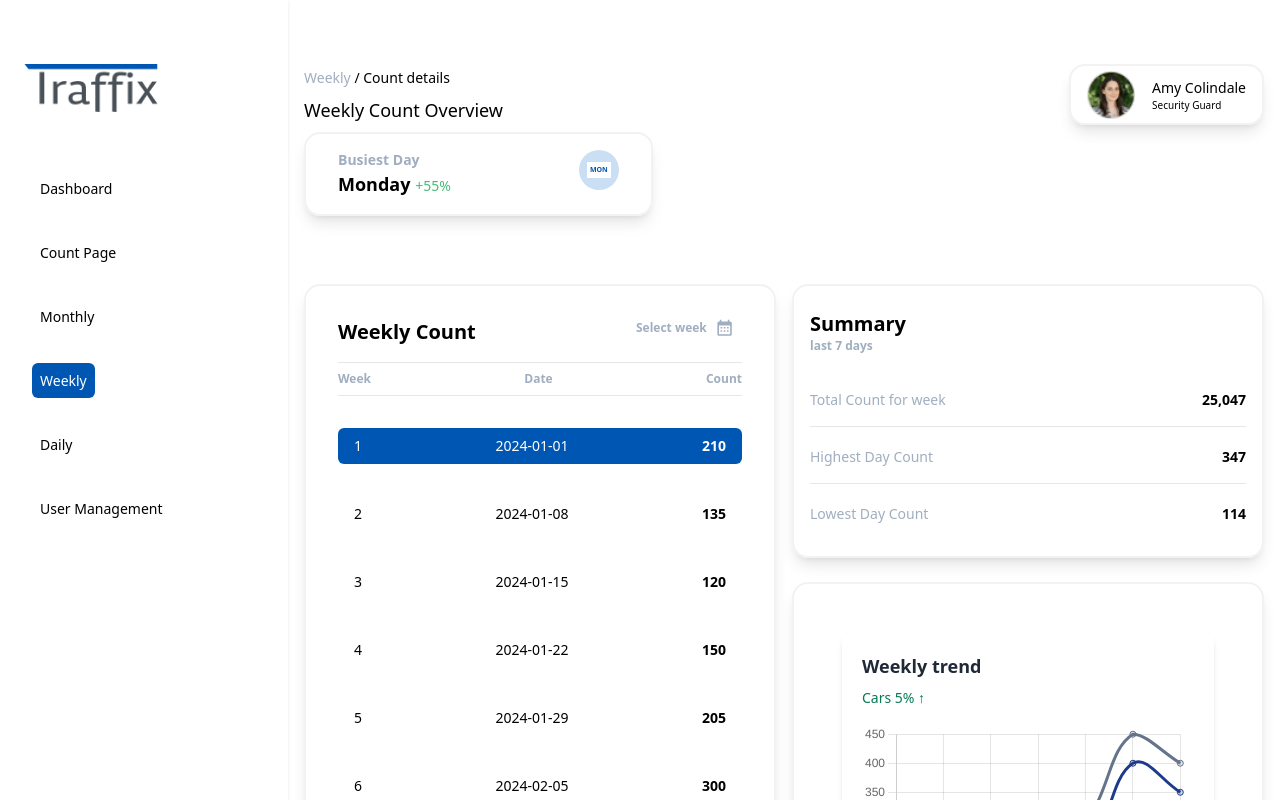
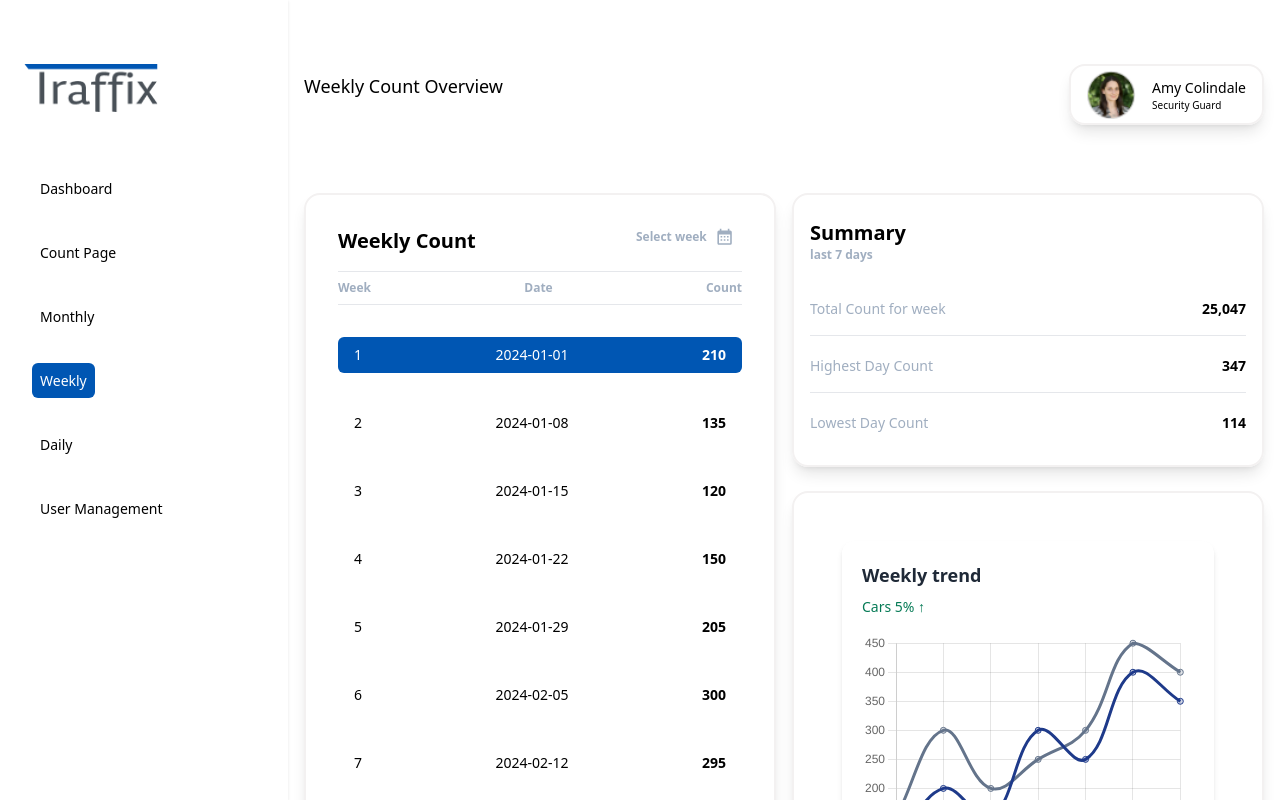
Before and after one commit to Marshall-D/traffix, a Next.js app: page /admin/weekly in a window 1280 px wide. Shown: the top 800 px of the page. Built offline with nearby package versions, Linux system fonts and the light colour scheme.

Commit message:
chore: make busiestday  show only when showdaily +

```diff
--- a/pages/admin/weekly/index.tsx
+++ b/pages/admin/weekly/index.tsx
@@ -10,20 +10,27 @@ import WeeklyCountCard from "@/src/components/weeklyCountCard";
 import DailySectionWeeklyCountCard from "@/src/components/dailySectionWeeklyCountCard";
 import WeeklyTrendChart from "@/src/components/chart";
 import SummaryWeekly from "@/src/components/summaryWeekly";
-import { WeeklyData, weeklySummary, monthySummary } from "@/src/utils/data";
+import { WeeklyData, weeklySummary } from "@/src/utils/data";
 
 const Weekly = () => {
-  const [showHourlySection, setShowHourlySection] = useState(false);
+  const [showDailySection, setShowDailySection] = useState(false);
+  const [selectedWeek, setSelectedWeek] = useState<number | null>(null);
   const [selectedDate, setSelectedDate] = useState<string | null>(null); // State to store the selected date
 
   const handleTableItemClick = (date: string) => {
+    const week = WeeklyData.find((item) => item.date === date)?.week || null;
+
     setSelectedDate(date); // Update selected date
-    setShowHourlySection(!showHourlySection); // Toggle view
+    setSelectedWeek(week); // Update selected week
+    setShowDailySection(!showDailySection); // Toggle view
   };
 
-  const dailyData = {
-    data: [12, 19, 3, 5, 2, 3, 7],
-  };
+  const formattedTitle =
+    selectedWeek && selectedDate
+      ? `Week ${selectedWeek}, ${new Intl.DateTimeFormat("en-GB").format(
+          new Date(selectedDate)
+        )}`
+      : "Weekly Count Overview";
 
   return (
     <div className="lg:pl-72 flex">
@@ -31,32 +38,36 @@ const Weekly = () => {
       <div className="flex-1 flex flex-col">
         <div className="mb-36 lg:mb-0 block lg:hidden">
           {/* For mobile and tablet screens (default) */}
-          <DashboardHeader title={"Weekly Count"} />
+          <DashboardHeader
+            title={showDailySection ? formattedTitle : "Weekly Count Overview"}
+            showDailySection={showDailySection}
+            // selectedDate={selectedDate}
+            // busiestDay={busiestDay}
+          />
         </div>
 
         {/* For desktop screens */}
         <div className="mb-36 lg:mb-0 hidden lg:block">
           <DashboardHeader
-            title={
-              showHourlySection && selectedDate
-                ? formatDate(selectedDate)
-                : "Weekly Count Overview"
-            }
+            title={showDailySection ? formattedTitle : "Weekly Count Overview"}
+            showDailySection={showDailySection}
+            // selectedDate={selectedDate}
+            // busiestDay={busiestDay}
           />
         </div>
         <div className="flex flex-col lg:flex-row gap-4 mt-5 mx-4">
           <div id="weekly-side" className="w-full">
             <p className="lg:hidden text-lg font-medium ">
-              {showHourlySection && selectedDate && formatDate(selectedDate)}
+              {showDailySection && formattedTitle}
             </p>
-            {!showHourlySection ? (
+            {!showDailySection ? (
               <WeeklyCountCard
                 onTableItemClick={handleTableItemClick}
                 weeklyData={WeeklyData}
               />
             ) : (
               <DailySectionWeeklyCountCard
-                onTableItemClick={() => setShowHourlySection(false)} // Handle back navigation
+                onTableItemClick={() => setShowDailySection(false)} // Handle back navigation
               />
             )}
           </div>
--- a/src/components/busiestDay/index.tsx
+++ b/src/components/busiestDay/index.tsx
@@ -2,26 +2,63 @@ import React, { FC } from "react";
 import CircularIcon from "../circularIcon";
 
 interface Props {
-  // title?: string;
-  // value?: string;
+  selectedDate?: string | null;
 }
 
-const BusiestDay: FC<Props> = ({}) => {
+const BusiestDay: FC<Props> = ({ selectedDate }) => {
+  const dayOfWeek = selectedDate
+    ? new Date(selectedDate)
+        .toLocaleDateString("en-US", { weekday: "short" })
+        .toUpperCase()
+    : "MON";
+
+  const fullDayName = selectedDate
+    ? new Date(selectedDate).toLocaleDateString("en-US", { weekday: "long" })
+    : "Monday";
+
   return (
     <div className="flex flex-row w-full justify-between  rounded-2xl p-4 px-8  border-2 border-grey gap-32 shadow-lg hover:bg-grey">
       <div>
-        {" "}
-        <p className="text-sm text-grey-4  font-semibold ">Busiest Day</p>{" "}
+        <p className="text-sm text-grey-4  font-semibold ">Busiest Day</p>
         <p className="font-semibold text-lg text-black-2">
-          Monday <span className="font-medium text-green text-sm"> +55%</span>
-        </p>{" "}
+          {fullDayName}{" "}
+          <span className="font-medium text-green text-sm"> +55%</span>
+        </p>
       </div>
       <div>
-        {" "}
-        <CircularIcon></CircularIcon>
+        <CircularIcon day={dayOfWeek}></CircularIcon>
       </div>
     </div>
   );
 };
 
 export default BusiestDay;
+
+// import React, { FC } from "react";
+// import CircularIcon from "../circularIcon";
+
+// interface Props {
+//   busiestDay: { day: string; count: number; date: string };
+// }
+
+// const BusiestDay: FC<Props> = ({ busiestDay }) => {
+//   return (
+//     <div className="flex flex-row w-full justify-between  rounded-2xl p-4 px-8  border-2 border-grey gap-32 shadow-lg hover:bg-grey">
+//       <div>
+//         <p className="text-sm text-grey-4  font-semibold ">Busiest Day</p>
+//         <p className="font-semibold text-lg text-black-2">
+//           {busiestDay.day}{" "}
+//           <span className="font-medium text-green text-sm">
+//             {" "}
+//             {busiestDay.count} counts
+//           </span>
+//         </p>
+//       </div>
+//       <div>
+//         <CircularIcon day={busiestDay.day.substring(0, 3).toUpperCase()} />
+//       </div>
+//     </div>
+//   );
+// };
+
+// export default BusiestDay;
--- a/src/components/circularIcon/index.tsx
+++ b/src/components/circularIcon/index.tsx
@@ -1,10 +1,24 @@
+// import React from "react";
+
+// const CircularIcon = () => {
+//   return (
+//     <div className="flex items-center justify-center w-10 h-10 bg-primary-blue rounded-full">
+//       <div className="flex items-center justify-center w-6 h-4 bg-white">
+//         <p className="text-primary font-bold text-[7px]">MON</p>
+//       </div>
+//     </div>
+//   );
+// };
+
+// export default CircularIcon;
+
 import React from "react";
 
-const CircularIcon = () => {
+const CircularIcon: React.FC<{ day: string }> = ({ day }) => {
   return (
     <div className="flex items-center justify-center w-10 h-10 bg-primary-blue rounded-full">
       <div className="flex items-center justify-center w-6 h-4 bg-white">
-        <p className="text-primary font-bold text-[7px]">MON</p>
+        <p className="text-primary font-bold text-[7px]">{day}</p>
       </div>
     </div>
   );
--- a/src/components/dashboardHeader/index.tsx
+++ b/src/components/dashboardHeader/index.tsx
@@ -6,9 +6,10 @@ import SideNav from "../sidenav";
 interface Props {
   title?: string;
   admin?: any;
+  showDailySection?: boolean;
 }
 
-const DashboardHeader: FC<Props> = ({ title, admin }) => {
+const DashboardHeader: FC<Props> = ({ title, admin, showDailySection }) => {
   const [isTitleVisible, setIsTitleVisible] = useState(true);
 
   const handleToggleMenu = (isOpen: boolean) => {
@@ -21,6 +22,7 @@ const DashboardHeader: FC<Props> = ({ title, admin }) => {
         <div className="flex gap-6">
           <SideNav admin={admin} onToggleMenu={handleToggleMenu}></SideNav>
           <div className="flex flex-col">
+            {showDailySection && (
               <div
                 className={`text-sm text-black-2 font-medium mt-1  transition-opacity duration-500 ease-in-out ${
                   isTitleVisible ? "opacity-100" : "opacity-0"
@@ -29,9 +31,10 @@ const DashboardHeader: FC<Props> = ({ title, admin }) => {
                 <p>
                   <span className="text-grey-4">Weekly</span> / Count details
                 </p>
-              <p className=" text-lg my-2">{title}</p>
               </div>
-            <BusiestDay></BusiestDay>
+            )}
+            <p className="text-lg my-2">{title}</p>
+            {showDailySection && <BusiestDay></BusiestDay>}
           </div>
         </div>
         <div>
@@ -43,3 +46,119 @@ const DashboardHeader: FC<Props> = ({ title, admin }) => {
 };
 
 export default DashboardHeader;
+
+// import React, { FC, useState } from "react";
+// import BusiestDay from "../busiestDay";
+// import ProfileCard from "../profileCard";
+// import SideNav from "../sidenav";
+
+// interface Props {
+//   title?: string;
+//   admin?: any;
+//   showDailySection?: boolean;
+//   selectedDate?: string | null;
+// }
+
+// const DashboardHeader: FC<Props> = ({
+//   title,
+//   admin,
+//   showDailySection,
+//   selectedDate,
+// }) => {
+//   const [isTitleVisible, setIsTitleVisible] = useState(true);
+
+//   const handleToggleMenu = (isOpen: boolean) => {
+//     setIsTitleVisible(!isOpen); // Toggle the title visibility
+//   };
+
+//   return (
+//     <>
+//       <div className="flex w-full pt-12  lg:pt-0 lg:mt-16 lg:my-8  fixed lg:static  top-0 z-[999]  bg-white pb-4 px-4 justify-between border-b border-b-grey lg:border-b-0 shadow-lg lg:shadow-none  ">
+//         <div className="flex gap-6">
+//           <SideNav admin={admin} onToggleMenu={handleToggleMenu}></SideNav>
+//           <div className="flex flex-col">
+//             {showDailySection && (
+//               <div
+//                 className={`text-sm text-black-2 font-medium mt-1  transition-opacity duration-500 ease-in-out ${
+//                   isTitleVisible ? "opacity-100" : "opacity-0"
+//                 }`}
+//               >
+//                 <p>
+//                   <span className="text-grey-4">Weekly</span> / Count details
+//                 </p>
+//               </div>
+//             )}
+//             <p className="text-lg my-2">{title}</p>
+//             {showDailySection && (
+//               <BusiestDay selectedDate={selectedDate}></BusiestDay>
+//             )}
+//           </div>
+//         </div>
+//         <div>
+//           <ProfileCard></ProfileCard>
+//         </div>
+//       </div>
+//     </>
+//   );
+// };
+
+// export default DashboardHeader;
+
+// import React, { FC, useState } from "react";
+// import BusiestDay from "../busiestDay";
+// import ProfileCard from "../profileCard";
+// import SideNav from "../sidenav";
+
+// interface Props {
+//   title?: string;
+//   admin?: any;
+//   showDailySection?: boolean;
+//   selectedDate?: string | null;
+//   busiestDay?: { day: string; count: number; date: string }; // Updated Props
+// }
+
+// const DashboardHeader: FC<Props> = ({
+//   title,
+//   admin,
+//   showDailySection,
+//   selectedDate,
+//   busiestDay,
+// }) => {
+//   const [isTitleVisible, setIsTitleVisible] = useState(true);
+
+//   const handleToggleMenu = (isOpen: boolean) => {
+//     setIsTitleVisible(!isOpen); // Toggle the title visibility
+//   };
+
+//   return (
+//     <>
+//       <div className="flex w-full pt-12  lg:pt-0 lg:mt-16 lg:my-8  fixed lg:static  top-0 z-[999]  bg-white pb-4 px-4 justify-between border-b border-b-grey lg:border-b-0 shadow-lg lg:shadow-none  ">
+//         <div className="flex gap-6">
+//           <SideNav admin={admin} onToggleMenu={handleToggleMenu}></SideNav>
+//           <div className="flex flex-col">
+//             {showDailySection && (
+//               <div
+//                 className={`text-sm text-black-2 font-medium mt-1  transition-opacity duration-500 ease-in-out ${
+//                   isTitleVisible ? "opacity-100" : "opacity-0"
+//                 }`}
+//               >
+//                 <p>
+//                   <span className="text-grey-4">Weekly</span> / Count details
+//                 </p>
+//               </div>
+//             )}
+//             <p className="text-lg my-2">{title}</p>
+//             {showDailySection && busiestDay && (
+//               <BusiestDay busiestDay={busiestDay}></BusiestDay>
+//             )}
+//           </div>
+//         </div>
+//         <div>
+//           <ProfileCard></ProfileCard>
+//         </div>
+//       </div>
+//     </>
+//   );
+// };
+
+// export default DashboardHeader;
--- a/src/utils/data.ts
+++ b/src/utils/data.ts
@@ -66,3 +66,13 @@ export const WeeklyData = [
   { date: "2024-12-16", count: 295, week: 51 },
   { date: "2024-12-23", count: 285, week: 52 },
 ];
+
+export const dailyData = [
+  { date: "2024-05-01", count: 209, day: "Monday" },
+  { date: "2024-05-02", count: 125, day: "Tuesday" },
+  { date: "2024-05-03", count: 145, day: "Wednesday" },
+  { date: "2024-05-04", count: 223, day: "Thursday" },
+  { date: "2024-05-05", count: 301, day: "Friday" },
+  { date: "2024-05-06", count: 289, day: "Saturday" },
+  { date: "2024-05-07", count: 179, day: "Sunday" },
+];
```
Lines whose indentation alone changed are shown as unchanged.
